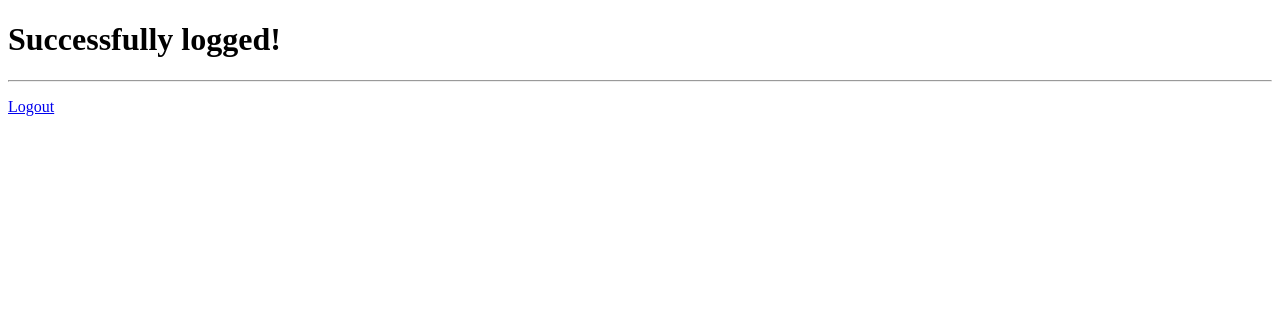
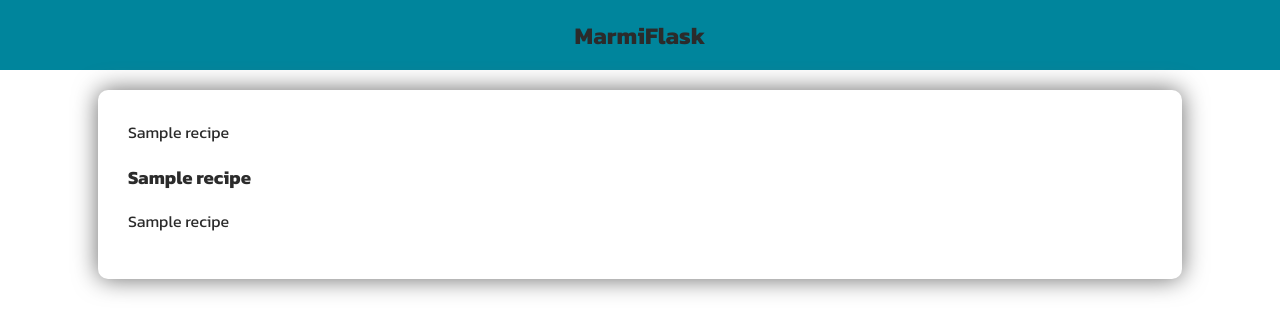
Before and after one commit to valentincgd/Flask_Web_App, a Flask app: template templates/index.html in a window 1280 px wide. Shown: the top 334 px of the page. Run offline with Flask 2, Linux system fonts and the light colour scheme; the template is opened without the code that fills it: most values are stand-ins (such as "Sample title", 1, 10 or a date in 2020).

Commit message:
Add index page

```diff
--- /dev/null
+++ b/static/css/index.css
@@ -0,0 +1,57 @@
+@import url("https://fonts.googleapis.com/css2?family=Kanit:ital,wght@0,100;0,200;0,300;0,400;0,500;0,600;0,700;0,800;0,900;1,100;1,200;1,300;1,400;1,500;1,600;1,700;1,800;1,900&family=Orbitron:wght@400;500;600;700;800;900&display=swap");
+body {
+  padding: 0;
+  margin: 0;
+  font-family: Kanit, 'Montserrat', sans-serif, 'Courier New', Courier, monospace;
+  color: var(--txt);
+}
+
+header {
+  padding: 0;
+  margin: 0;
+  width: 100%;
+  height: 70px;
+  background: var(--select);
+  display: -webkit-box;
+  display: -ms-flexbox;
+  display: flex;
+  -webkit-box-pack: center;
+      -ms-flex-pack: center;
+          justify-content: center;
+  -webkit-box-align: center;
+      -ms-flex-align: center;
+          align-items: center;
+}
+
+header h2 {
+  padding: 0;
+  margin: 0;
+}
+
+.container {
+  width: 100%;
+  display: -webkit-box;
+  display: -ms-flexbox;
+  display: flex;
+  -webkit-box-orient: vertical;
+  -webkit-box-direction: normal;
+      -ms-flex-direction: column;
+          flex-direction: column;
+  -webkit-box-pack: center;
+      -ms-flex-pack: center;
+          justify-content: center;
+  -webkit-box-align: center;
+      -ms-flex-align: center;
+          align-items: center;
+}
+
+.container .block {
+  margin-top: 20px;
+  width: 80%;
+  background: var(--background);
+  -webkit-filter: drop-shadow(0 0 0.75rem var(--shadow));
+          filter: drop-shadow(0 0 0.75rem var(--shadow));
+  padding: 30px;
+  border-radius: 10px;
+}
+/*# sourceMappingURL=index.css.map */
--- /dev/null
+++ b/static/css/index.scss
@@ -0,0 +1,41 @@
+@import url("https://fonts.googleapis.com/css2?family=Kanit:ital,wght@0,100;0,200;0,300;0,400;0,500;0,600;0,700;0,800;0,900;1,100;1,200;1,300;1,400;1,500;1,600;1,700;1,800;1,900&family=Orbitron:wght@400;500;600;700;800;900&display=swap");
+
+body{
+    padding: 0;
+    margin: 0;
+    font-family: Kanit, 'Montserrat', sans-serif, 'Courier New', Courier, monospace;
+    color: var(--txt);
+}
+
+header{
+    padding: 0;
+    margin: 0;
+    width: 100%;
+    height: 70px;
+    background: var(--select);
+    display: flex;
+    justify-content: center;
+    align-items: center;
+    h2{
+        padding: 0;
+        margin: 0;
+    }
+}
+
+.container{
+    width: 100%;
+    display: flex;
+    flex-direction: column;
+    justify-content: center;
+    align-items: center;
+    .block{
+        margin-top: 20px;
+        width: 80%;
+        background: var(--background);
+        filter:drop-shadow(0 0 0.75rem var(--shadow));
+        padding: 30px;
+        border-radius: 10px;
+
+    }
+
+}
--- a/templates/index.html
+++ b/templates/index.html
@@ -4,13 +4,33 @@
   <meta charset="UTF-8">
   <meta http-equiv="X-UA-Compatible" content="IE=edge">
   <meta name="viewport" content="width=device-width, initial-scale=1.0">
+  <link rel="stylesheet" href="{{ url_for('static', filename='css/colors.css') }}">
+  <link rel="stylesheet" href="{{ url_for('static', filename='css/index.css') }}">
   <title>Document</title>
 </head>
 <body>
-  <h1>Successfully logged!</h1>
-  <hr>
-  <p>
-    <a href="/logout" role="button">Logout</a>
-  </p>
+  <header>
+    <h2>MarmiFlask</h2>
+  </header>
+
+  <div class="container">
+
+    {% for i in recipes %}
+    <div class="block">
+      <div class="title">
+        <span>{{ i[1] }}</span>
+        <h3>{{ i[2] }}</h3>
+      </div>
+      <p>
+        {{ i[3] }}
+      </p>
+    </div>
+    {% endfor %}
+
+  </div>
+
+  <footer>
+
+  </footer>
 </body>
 </html>
```
Also changed, not shown: 1 other file.
